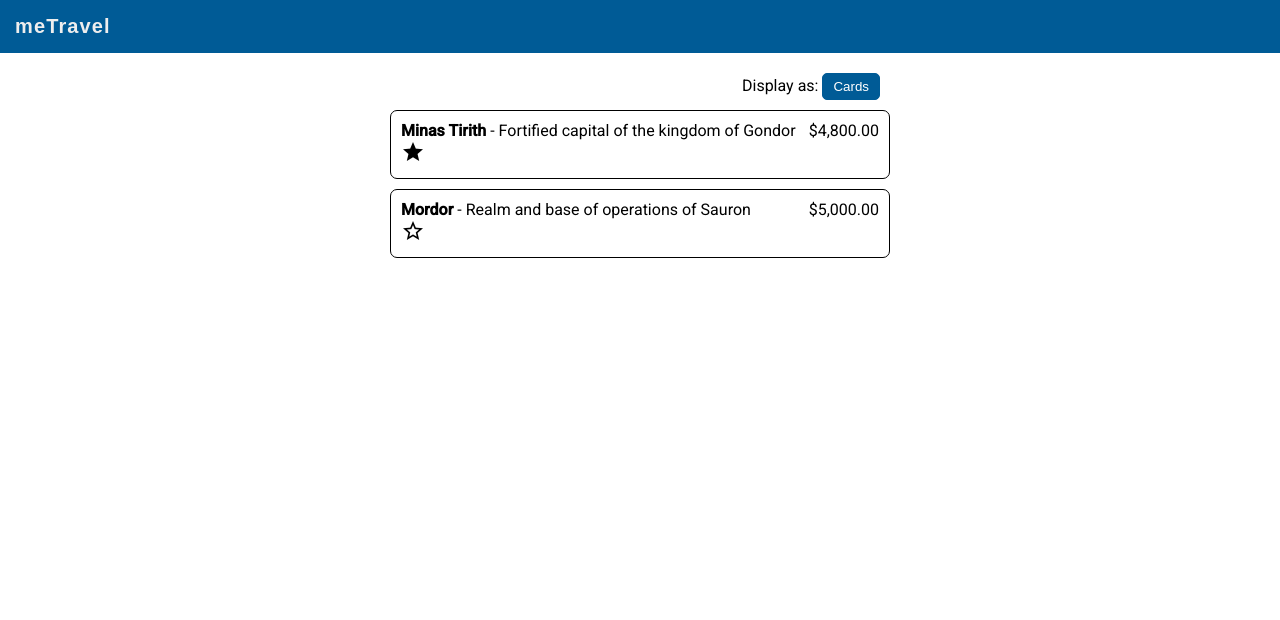
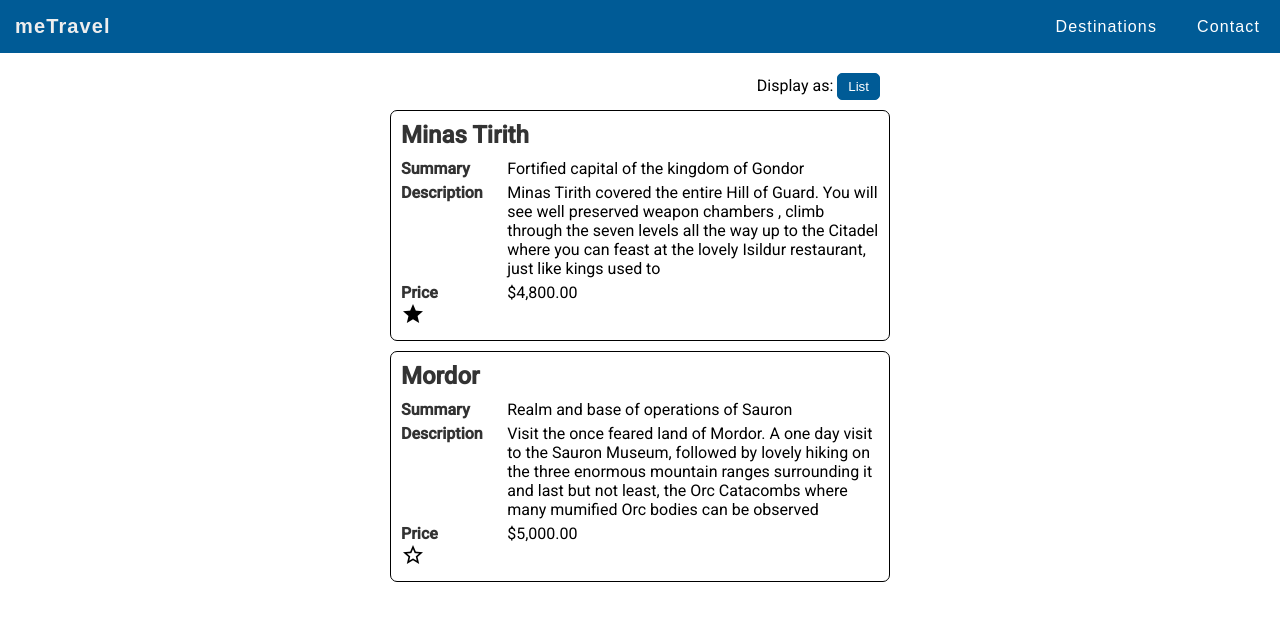
Before and after one commit to mirceah/angular-travel-workshop-vscode, an Angular app: page / in a window 1280 px wide. Shown: the top 620 px of the page. Built offline with nearby package versions, Linux system fonts and the light colour scheme.

Commit message:
9. Rutare

```diff
--- a/src/app/app.component.css
+++ b/src/app/app.component.css
@@ -31,37 +31,3 @@
 .nav-links .active {
   background-color: rgba(255, 255, 255, 0.3);
 }
-
-.destinations-container {
-  width: 500px;
-  margin: 10px auto;
-}
-
-.destination {
-  border: 1px solid black;
-  border-radius: 7px;
-  padding: 10px;
-  max-width: 500px;
-  min-width: 300px;
-  margin-bottom: 10px;
-}
-
-/**** Button list/cards ****/
-.display-toggle {
-  text-align: right;
-  padding: 10px;
-}
-
-.display-toggle button {
-  background-color: #005b96;
-  color: #ffffff;
-  padding: 5px 10px;
-  border: 1px solid #005b96;
-  border-radius: 5px;
-  cursor: pointer;
-}
-
-.display-toggle button:hover {
-  background-color: #138ad7;
-  border-color: #138ad7;
-}
--- a/src/app/app.component.html
+++ b/src/app/app.component.html
@@ -1,17 +1,13 @@
 <nav class="nav-bar">
   <span class="logo">{{ name }}</span>
+  <div class="nav-links">
+     <a>
+      Destinations
+    </a>
+    <a>
+      Contact
+    </a>
+  </div>
 </nav>
 
-<div class="destinations-container">
-  <div class="display-toggle">
-    Display as: <button (click)="toggleDisplay()"> {{ isList ? 'Cards' : 'List' }} </button>
-  </div>
-
-  <div *ngFor="let destination of destinationsService.destinations" class="destination">
-    <app-destination-details *ngIf="!isList" [destination]="destination"></app-destination-details>
-    <app-destination-summary *ngIf="isList" [destination]="destination"></app-destination-summary>
-
-    <!-- Add FavoriteComponent here -->
-    <app-favorite-destination [isFavorite]="destination.isFavorite" (favClick)="destination.isFavorite = !destination.isFavorite"></app-favorite-destination>
-  </div>
-</div>
+<app-destinations></app-destinations>
--- a/src/app/app.component.ts
+++ b/src/app/app.component.ts
@@ -1,19 +1,10 @@
 import { Component } from '@angular/core';
-import { DestinationsService } from './destinations.service';
 
 @Component({
   selector: 'app-root',
   templateUrl: './app.component.html',
   styleUrls: ['./app.component.css']
 })
-export class AppComponent {
+export class AppComponent  {
   name = 'meTravel';
-  isList = true;
-
-  constructor(public destinationsService: DestinationsService) {}
-
-  toggleDisplay() {
-    // accesarea proprietatii 'isList' din clasa AppComponent se face astfel: this.isList
-    this.isList = !this.isList;
-  }
 }
--- /dev/null
+++ b/src/app/contact/contact.component.css
@@ -0,0 +1,78 @@
+.contact {
+    width: 1000px;
+    margin: 0 auto;
+  }
+
+  .contact h1 {
+    text-align: center;
+  }
+
+  .add-fields {
+    width: 500px;
+    display: flex;
+    justify-content: space-between;
+    margin-bottom: 20px;
+  }
+
+  input {
+    padding: 5px 10px;
+  }
+
+  .map-address {
+    height: 200px;
+    overflow: hidden;
+    cursor: move;
+    margin: 20px 0;
+    position: relative
+  }
+
+  img {
+    max-width: 100%;
+  }
+
+  .pin {
+    position: absolute;
+    font-size: 30px;
+    color: #be1f1f;
+    left: 500px;
+    top: 80px;
+  }
+
+  .btn {
+    background-color: #005b96;
+    color: #ffffff;
+    padding: 5px 10px;
+    border: 1px solid #005b96;
+    border-radius: 5px;
+    cursor: pointer;
+    width:100%;
+  }
+
+  .btn:hover {
+    background-color: #138ad7;
+    border-color: #138ad7;
+  }
+
+  fieldset > div {
+    text-align: right;
+  }
+
+  .add-testimonial {
+    margin-bottom: 50px;
+  }
+
+  .testimonial {
+    border: 1px solid #bbb;
+    border-radius: 5px;
+    padding: 10px;
+    margin-bottom: 10px;
+  }
+
+  .testimonials .message {
+    border-bottom: 1px solid #bbb;
+    font-style: italic;
+  }
+
+  .testimonials .name {
+    text-align: right;
+  }
--- /dev/null
+++ b/src/app/contact/contact.component.html
@@ -0,0 +1,25 @@
+<div class="contact">
+    <h1>Contact</h1>
+
+    <address>
+      Written by <a href="mailto:webmaster@example.com">Jon Doe</a>.<br>
+      Visit us at:<br>
+      MidleEarthTravel.com<br>
+      Box 564, Langwell<br>
+      Forodwaith
+    </address>
+
+    <div class="map-address">
+      <img src="https://i.pinimg.com/originals/99/93/72/9993727dc7fa3809427d5f4e9eef88a4.jpg" />
+      <mat-icon class="pin">room</mat-icon>
+    </div>
+
+    <div class="testimonials">
+      <h3>Testimonials</h3>
+      <hr />
+      <div class="testimonial" *ngFor="let testimonial of testimonials">
+        <div class="message"> "{{ testimonial.message }}" </div>
+        <div class="name"> {{ testimonial.name }} </div>
+      </div>
+    </div>
+  </div>
--- /dev/null
+++ b/src/app/contact/contact.component.ts
@@ -0,0 +1,21 @@
+import { Component } from '@angular/core';
+
+@Component({
+  selector: 'app-contact',
+  templateUrl: './contact.component.html',
+  styleUrls: ['./contact.component.css']
+})
+export class ContactComponent {
+
+  testimonials = [
+    {
+      name: 'Gandalf',
+      message: 'Am venit că... vroiam să... aflăm ce se petrece, că e prima dată care am venit '
+    },
+    {
+      name: 'Sauron',
+      message: 'Caut un inel, dar nu gasesc. Inel cu inscriptia: "ash nazg thrakatulûk, agh burzum-ishi krimpatul". Toata lumea sa apeleze la mine. Ofer recompensa!'
+    },
+  ];
+
+}
--- /dev/null
+++ b/src/app/destinations/destinations.component.css
@@ -0,0 +1,33 @@
+.destinations-container {
+    width: 500px;
+    margin: 10px auto;
+  }
+
+  .destination {
+    border: 1px solid black;
+    border-radius: 7px;
+    padding: 10px;
+    max-width: 500px;
+    min-width: 300px;
+    margin-bottom: 10px;
+  }
+
+  /**** Button list/cards ****/
+  .display-toggle {
+    text-align: right;
+    padding: 10px;
+  }
+
+  .display-toggle button {
+    background-color: #005b96;
+    color: #ffffff;
+    padding: 5px 10px;
+    border: 1px solid #005b96;
+    border-radius: 5px;
+    cursor: pointer;
+  }
+
+  .display-toggle button:hover {
+    background-color: #138ad7;
+    border-color: #138ad7;
+  }
--- /dev/null
+++ b/src/app/destinations/destinations.component.html
@@ -0,0 +1,18 @@
+<div class="destinations-container">
+    <div class="display-toggle">
+      Display as: <button (click)="toggleDisplay()"> {{ isList ? 'Cards' : 'List' }} </button>
+    </div>
+
+    <div class="destination" *ngFor="let destination of destinations">
+      <!-- Card Display -->
+      <app-destination-details *ngIf="!isList" [destination]="destination"></app-destination-details>
+      <!-- List Display -->
+      <app-destination-summary *ngIf="isList" [destination]="destination"></app-destination-summary>
+
+      <app-favorite-destination
+        [isFavorite]="destination.isFavorite"
+        (favClick)="destination.isFavorite = !destination.isFavorite"
+      ></app-favorite-destination>
+
+    </div>
+  </div>
--- /dev/null
+++ b/src/app/destinations/destinations.component.ts
@@ -0,0 +1,24 @@
+import { Component, OnInit } from '@angular/core';
+import { DestinationsService } from '../destinations.service'
+
+@Component({
+  selector: 'app-destinations',
+  templateUrl: './destinations.component.html',
+  styleUrls: ['./destinations.component.css']
+})
+export class DestinationsComponent implements OnInit {
+
+  isList = false;
+  destinations = [];
+
+  toggleDisplay() {
+    this.isList = !this.isList;
+  }
+
+  constructor(private destinationsService: DestinationsService) {}
+
+  ngOnInit() {
+    this.destinations = this.destinationsService.destinations;
+  }
+
+}
```
Also changed, not shown: src/app/app.module.ts (+12 -2 lines).
